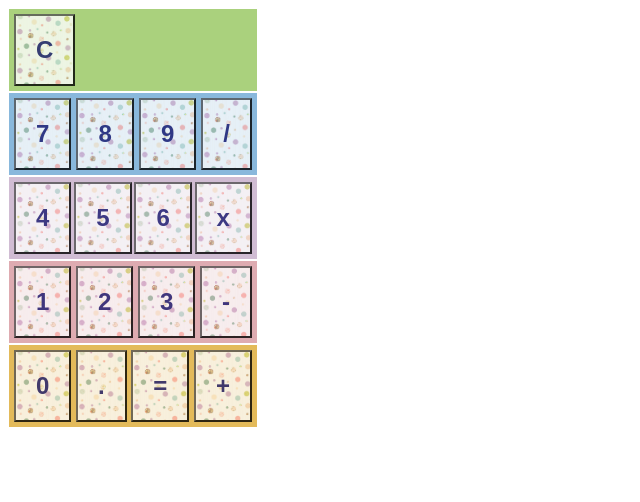
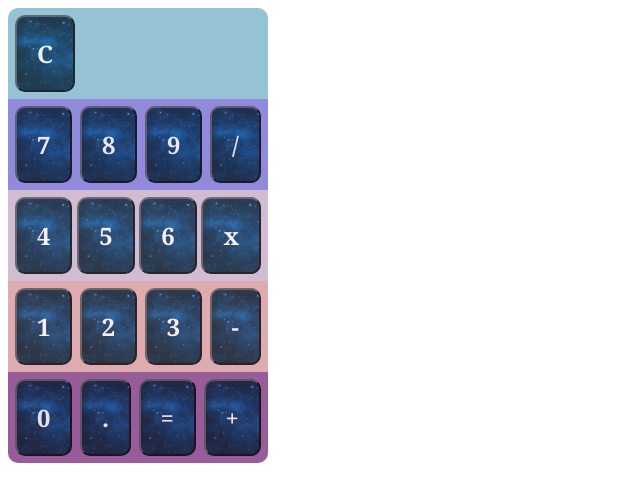
Before and after one commit to Momentum-Team-13/js-calculator-part-1-mintelc12, a plain HTML site: page index.html in a window 1280 px wide. Shown: the whole page, without its empty margins (0-640 px from the left). Drawn offline with Linux system fonts and the light colour scheme.

Commit message:
updated calculator css

```diff
--- a/index.html
+++ b/index.html
@@ -15,26 +15,26 @@
 
         </div>
         <div class="second-row">
-            <button class="number">7</button>
-            <button class="number">8</button>
-            <button class="number">9</button>
+            <button class="number 7">7</button>
+            <button class="number 8">8</button>
+            <button class="number 9">9</button>
             <button class="number">/</button>
         </div>
         <div class="third-row">
-            <button class="number">4</button>
-            <button class="number">5</button>
-            <button class="number">6</button>
+            <button class="number 4">4</button>
+            <button class="number 5">5</button>
+            <button class="number 6">6</button>
             <button class="number">x</button>
         </div>
         <div class="fourth-row">
-            <button class="number">1</button>
-            <button class="number">2</button>
-            <button class="number">3</button>
+            <button class="number 1">1</button>
+            <button class="number 2">2</button>
+            <button class="number 3">3</button>
             <button class="number">-</button>
         </div>
         <div class="fifth-row">
-            <button class="number">0</button>
-            <button class="number">.</button>
+            <button class="number 0">0</button>
+            <button class="number .">.</button>
             <button class="number">=</button>
             <button class="number">+</button>
         </div>
--- a/main.css
+++ b/main.css
@@ -1,23 +1,24 @@
 .flex-container {
-    max-width: 250px;
+    max-width: 260px;
 }
 
 .first-row {
     display: flex;
-    background-color: rgb(170, 209, 125);
+    background-color: rgb(150, 194, 213);
     color: white;
-    padding: 5px;
-    border: 1px solid white;
+    padding: 7px;
+
     font-weight: bold;
     justify-content: space-between;
+    border-top-right-radius: 10px;
+    border-top-left-radius: 10px;
 
 }
 .second-row {
     display: flex;
-    background-color: rgb(137, 184, 220);
+    background-color: rgb(144, 137, 220);
     color: white;
-    padding: 5px;
-    border: 1px solid white;
+    padding: 7px;
     font-weight: bold;
     justify-content: space-between;
 }
@@ -25,8 +26,7 @@
 .third-row {
     display: flex;
     background-color: rgb(208, 188, 211);
-    padding: 5px;
-    border: 1px solid white;
+    padding: 7px;
     color: white;
     font-weight: bold;
     justify-content: space-between;
@@ -35,8 +35,7 @@
 .fourth-row {
     display: flex;
     background-color: rgb(222, 171, 177);
-    padding: 5px;
-    border: 1px solid white;
+    padding: 7px;
     color: white;
     font-weight: bold;
     justify-content: space-between;
@@ -44,23 +43,26 @@
 
 .fifth-row {
     display: flex;
-    background-color: rgb(227, 186, 90);
-    padding: 5px;
-    border: 1px solid white;
+    background-color: rgb(153, 92, 155);
+    padding: 7px;
     color: white;
     font-weight: bold;
     justify-content: space-between;
+    border-bottom-left-radius: 10px;
+    border-bottom-right-radius: 10px;
 }
 
 .number {
     display: flex;
     justify-content: space-between;
     padding: 20px;
-    background: url(Wallpaper_LoveMae-Polkadot-Dreams-1.jpg);
+    background: url(outer-space.jpeg);
     background-size: cover;
-    color: midnightblue;
+    color: rgb(255, 255, 255);
     font-weight: bold;
     opacity: .80;
     font-size: 24px;
+    font-family:Georgia, 'Times New Roman', Times, serif;
+    border-radius: 10px;
 
 }
--- a/main.js
+++ b/main.js
@@ -0,0 +1 @@
+for (let )
```
Also changed, not shown: outer-space.jpeg (added).
